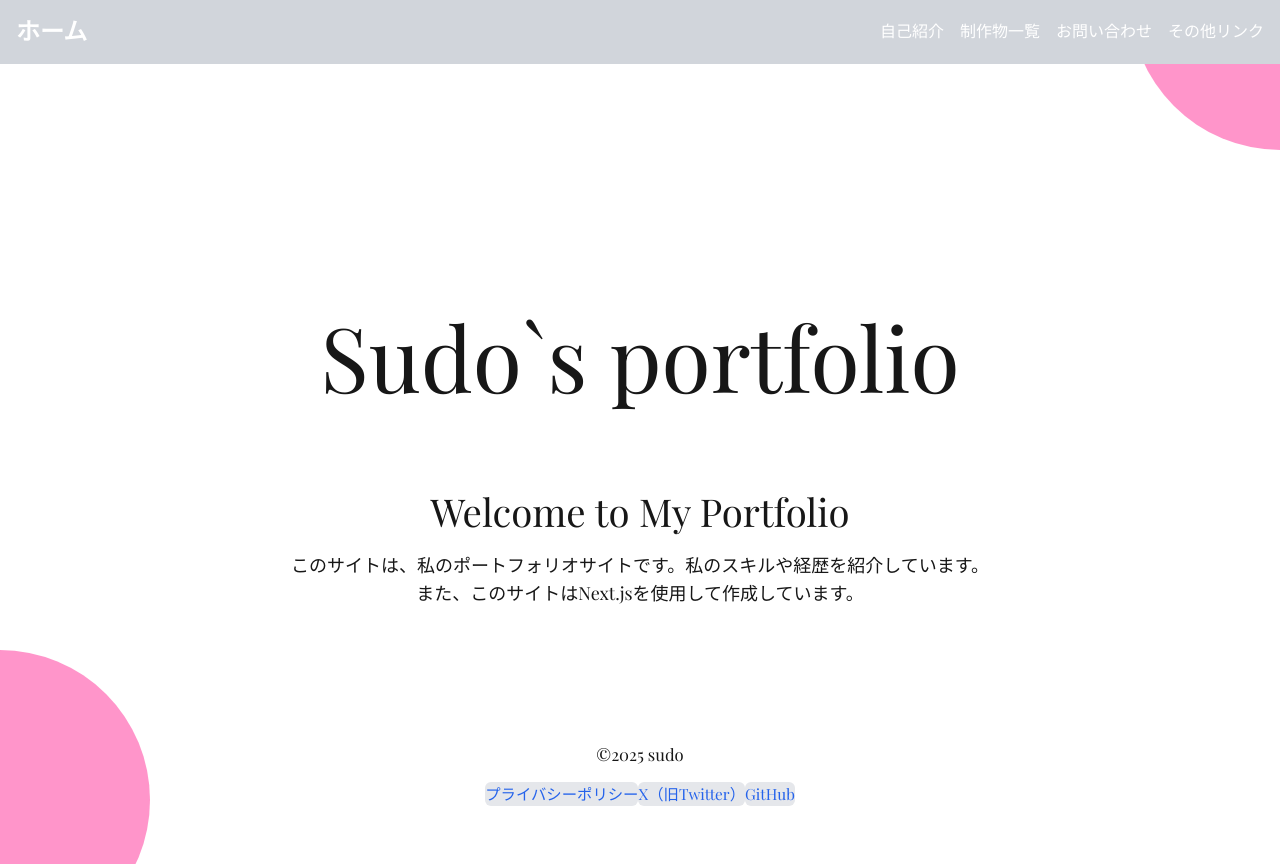
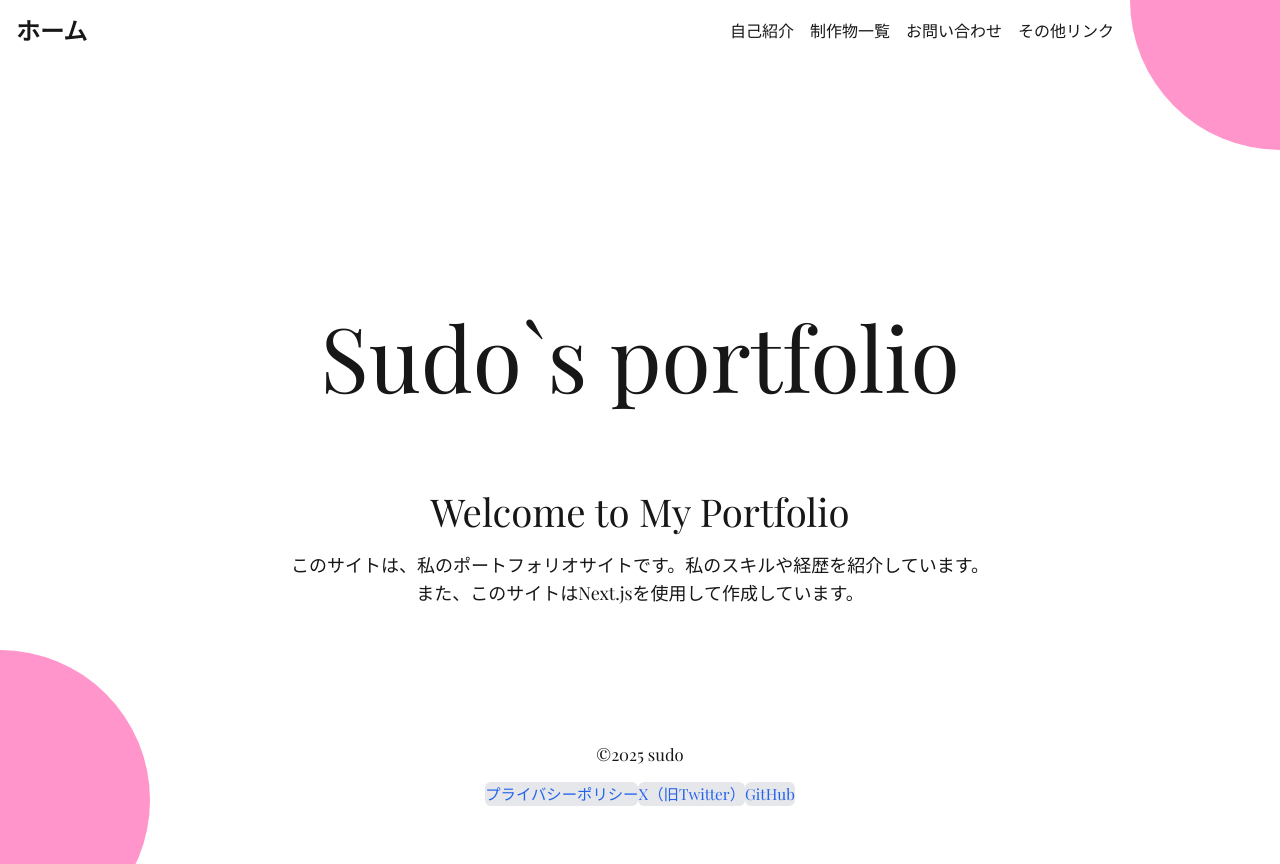
Before and after one commit to s-taku0502/portfolio, a Next.js app: page / in a window 1280 px wide. Built offline with nearby package versions, Linux system fonts and the light colour scheme.

Commit message:
color-change:背景色を透明にし、文字色を黒に変更

```diff
--- a/src/components/Header.js
+++ b/src/components/Header.js
@@ -47,8 +47,8 @@ export default function Header() {
   }, [isMobile]);
 
   return (
-    <header className="bg-gray-300 text-white p-4">
-      <nav className="max-w-7xl mx-auto flex justify-between items-center">
+    <header className="text-brack p-4">
+      <nav className="max-w-7xl mx-auto flex justify-between items-center mr-[150px]">
         <div className="text-2xl font-semibold">
           <Link href="/" className="hover:text-blue-400 hover:bold">ホーム</Link>
         </div>
```
